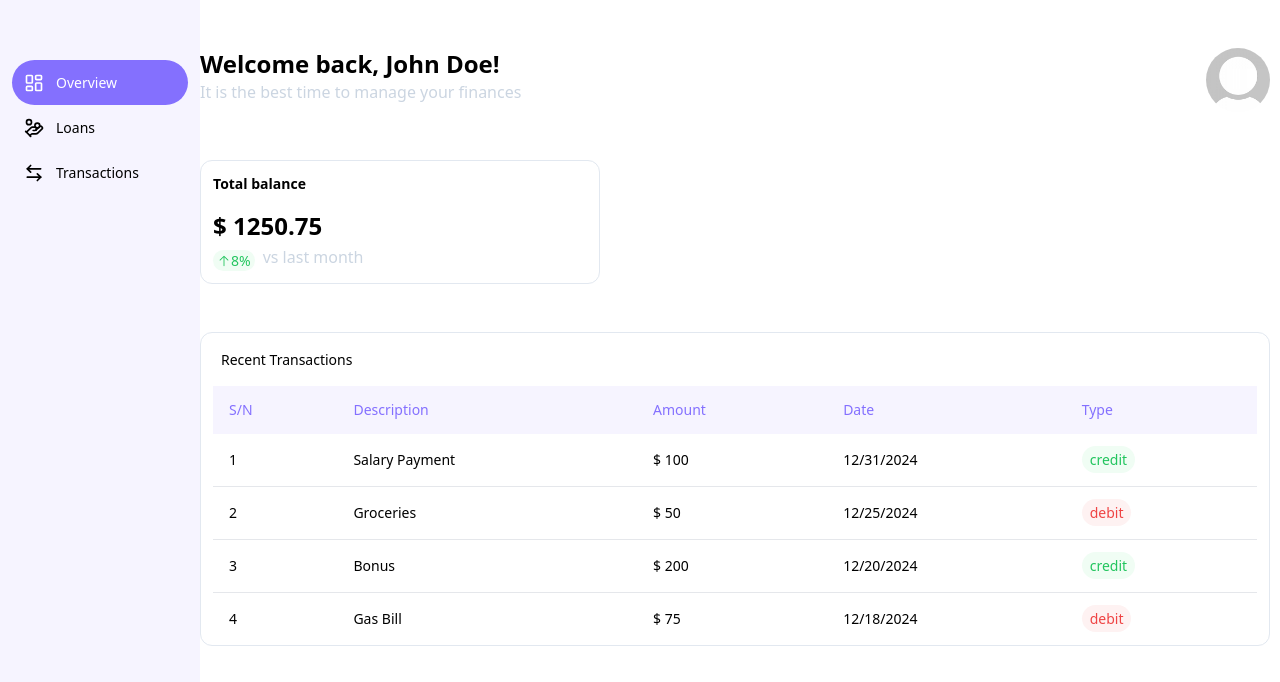
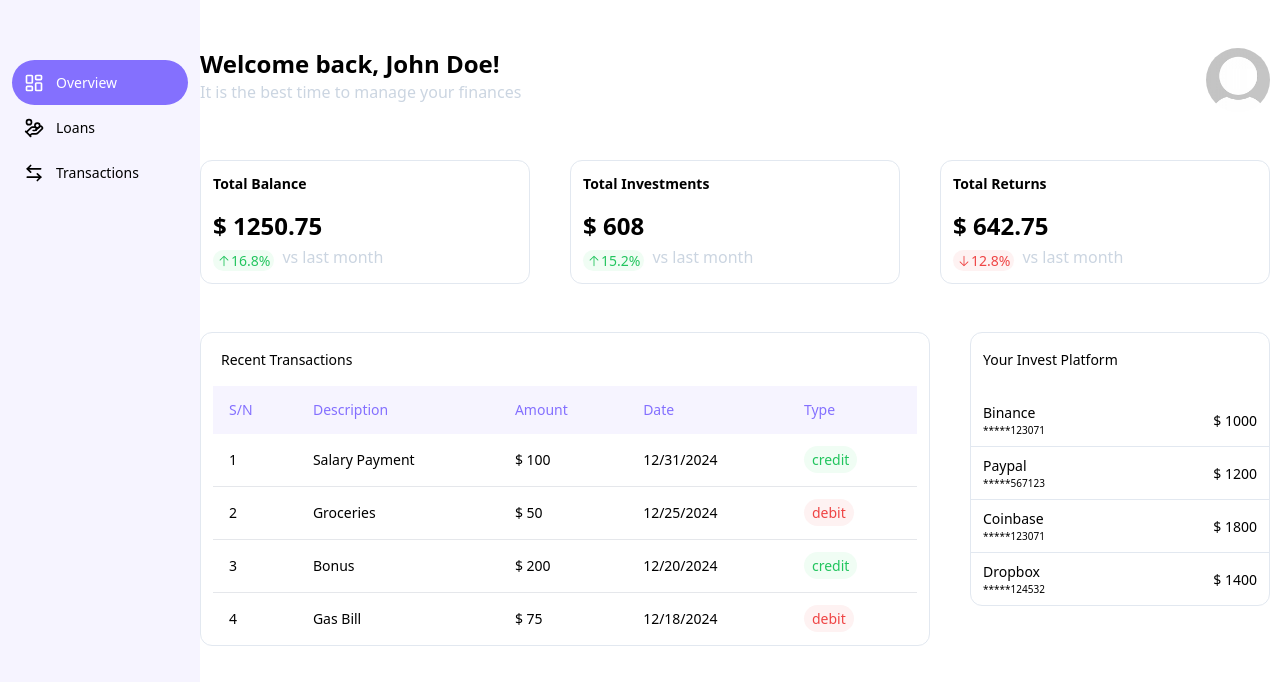
Before and after one commit to PaulMarv/finance-dashboard, a Next.js app: page /overview in a window 1280 px wide. Shown: the top 682 px of the page. Built offline with nearby package versions, Linux system fonts and the light colour scheme.

Commit message:
updated fintech app to include investments

```diff
--- /dev/null
+++ b/public/mocks/investments.json
@@ -0,0 +1,23 @@
+[
+  {
+    "platform": "Binance",
+    "account_number": 34567123071,
+    "investment": 1000
+  },
+  {
+    "platform": "Paypal",
+    "account_number": 18034567123,
+    "investment": 1200
+  },
+  {
+    "platform": "Coinbase",
+    "account_number": 34567123071,
+    "investment": 1800
+  },
+
+  {
+    "platform": "Dropbox",
+    "account_number": 54567124532,
+    "investment": 1400
+  }
+]
--- a/public/mocks/user.json
+++ b/public/mocks/user.json
@@ -1,7 +1,22 @@
 {
-    "id": "67nkyifjbjhgbr4",
-    "name": "John Doe",
-    "accountBalance": 1250.75,
+  "id": "67nkyifjbjhgbr4",
+  "name": "John Doe",
+  "totalBalance": {
+    "amount": 1250.75,
     "monthlyTrend": "upward",
-    "percentageChange": 8
+    "percentageChange": 16.8,
+    "currency": "USD"
+  },
+  "totalInvestment": {
+    "amount": 608,
+    "monthlyTrend": "upward",
+    "percentageChange": 15.2,
+    "currency": "USD"
+  },
+  "totalReturns": {
+    "amount": 642.75,
+    "monthlyTrend": "downward",
+    "percentageChange": 12.8,
+    "currency": "USD"
   }
+}
--- /dev/null
+++ b/src/app/api/investments/route.ts
@@ -0,0 +1,18 @@
+import { NextResponse } from "next/server";
+import fsPromises from 'fs/promises';
+import path from 'path';
+
+
+const userFilePath = path.join(process.cwd(), 'public/mocks/investments.json')
+
+export async function GET() {
+    try {
+        const investments = await fsPromises.readFile(userFilePath, 'utf-8')
+        const json = JSON.parse(investments)
+        return NextResponse.json(json)
+        // eslint-disable-next-line @typescript-eslint/no-unused-vars
+    } catch (error) {
+        return new NextResponse(JSON.stringify({ message: "No investment data found!" }),
+            { status: 404, headers: { 'content-type': 'application/json' } });
+    }
+}
--- a/src/app/overview/page.tsx
+++ b/src/app/overview/page.tsx
@@ -1,12 +1,12 @@
 'use client';
 import { useUserContext } from '@/components/providers/user-provider';
+import DashboardCard from '@/components/ui/dashboard-card';
 import { Table, TableBody, TableCell, TableHead, TableHeader, TableRow } from '@/components/ui/table';
-import { ArrowUp } from '@phosphor-icons/react';
 import Image from 'next/image';
 import React from 'react'
 
 const Dashboard = () => {
-  const { user, transactions } = useUserContext();
+  const { user, transactions, investments } = useUserContext();
 
   return (
     <div className='w-full flex flex-col lg:gap-8 gap-4'>
@@ -24,31 +24,13 @@ const Dashboard = () => {
           />
         </div>
       </div>
-      <div className='w-full mt-4'>
-        <div className='rounded-xl border-[1px] border-slate-200 min-h-[100px] p-3 w-full lg:max-w-[400px]'>
-          <p className='text-[14px] font-bold'>Total balance</p>
-          <div>
-            <p className='mt-4 text-2xl font-bold'>$ {user?.accountBalance} </p>
-            <div className='flex gap-2 items-center'>
-              <div className={`flex text-[14px] items-center mt-2 rounded-full px-1 ${user?.monthlyTrend === 'upward' ? 'text-green-500 bg-green-50' : 'text-red-500 bg-red-50'}`}>
-                {
-                  user?.monthlyTrend === 'upward' ?
-                    <span className='flex items-center '>
-                      <ArrowUp size={14} /> <span className='text-green-500'>{user?.percentageChange}%</span>
-                    </span> :
-                    <span className='flex items-center '>
-                      <ArrowUp size={14} /> <span className='text-red-500'>{user?.percentageChange}%</span>
-                    </span>
-                }
+      <div className='w-full mt-4 flex flex-col lg:flex-row gap-10 flex-wrap'>
+        <DashboardCard title={'Total Balance'} amount={user?.totalBalance?.amount ?? 0} trend={user?.totalBalance?.monthlyTrend ?? 'upward'} percentageChange={user?.totalBalance?.percentageChange ?? 0} />
+        <DashboardCard title={'Total Investments'} amount={user?.totalInvestment?.amount ?? 0} trend={user?.totalInvestment?.monthlyTrend ?? 'upward'} percentageChange={user?.totalInvestment?.percentageChange ?? 0} />
+        <DashboardCard title={'Total Returns'} amount={user?.totalReturns?.amount ?? 0} trend={user?.totalReturns?.monthlyTrend ?? 'upward'} percentageChange={user?.totalReturns?.percentageChange ?? 0} />
       </div>
-              <span className='text-slate-300'>
-                vs last month
-              </span>
-            </div>
-          </div>
-        </div>
-      </div>
-      <div className='mt-4 rounded-xl border-[1px] px-3 pt-4 border-slate-200 w-full'>
+      <div className='mt-4 w-full flex flex-col lg:flex-row gap-10 lg:justify-between'>
+        <div className='rounded-xl border-[1px] px-3 pt-4 border-slate-200 w-full'>
           <p className='text-[14px] font-medium px-2'>Recent Transactions</p>
           <div className='mt-4'>
             <Table>
@@ -82,8 +64,26 @@ const Dashboard = () => {
             </Table>
           </div>
         </div>
+        <div className='rounded-xl border-[1px] border-slate-200 w-full h-fit lg:max-w-[300px]'>
+          <h2 className='px-3 py-4 text-[14px] font-medium'>Your Invest Platform</h2>
+          <div className='mt-2'>
+            {investments.map((item, index) => (
+              <div key={index} className={`flex items-center justify-between px-3 py-2 ${index !== investments.length - 1 ? 'border-b border-slate-200' : ''}`}>
+                <p className='text-[14px] flex flex-col'>
+                  <span>
+                    {item.platform}
+                  </span>
+                  <span className="text-[10px] font-normal">
+                    {"*".repeat(5) + item?.account_number?.toString().slice(5)}
+                  </span>
+                </p>
+                <p className='text-[14px]'>$ {item.investment}</p>
+              </div>
+            ))}
+          </div>
+        </div>
+      </div>
     </div>
   )
 }
-
 export default Dashboard
--- a/src/components/providers/user-provider.tsx
+++ b/src/components/providers/user-provider.tsx
@@ -1,12 +1,13 @@
 "use client";
 
-import { LoanProps, TransactionProps, User } from "@/types";
+import { InvestmentsProps, LoanProps, TransactionProps, User } from "@/types";
 import React, { createContext, useContext, useEffect, useState } from "react";
 
 type UserContextType = {
   user: User | null;
   transactions: TransactionProps;
   loans: LoanProps;
+  investments: InvestmentsProps;
   loading: boolean;
   error: string | null;
 };
@@ -17,6 +18,7 @@ export const UserProvider: React.FC<{ children: React.ReactNode }> = ({ children
   const [user, setUser] = useState<User | null>(null);
   const [transactions, setTransactions] = useState<TransactionProps>([]);
   const [loans, setLoans] = useState<LoanProps>([]);
+  const [investments, setInvestments] = useState<InvestmentsProps>([]);
   const [loading, setLoading] = useState(true);
   const [error, setError] = useState<string | null>(null);
 
@@ -39,12 +41,18 @@ export const UserProvider: React.FC<{ children: React.ReactNode }> = ({ children
       const loansData = await loansResponse.json();
       setLoans(loansData);
 
-      setError(null); // Reset error state on successful fetch
+      //Fetch Investments
+      const investmentsResponse = await fetch("/mocks/investments.json");
+      const investmentsData = await investmentsResponse.json();
+      setInvestments(investmentsData);
+
+
+      setError(null);
     } catch (err) {
       console.error("Error fetching data:", err);
       setError("Failed to fetch user data. Please try again.");
     } finally {
-      setLoading(false); // Ensure loading is false after fetch attempt
+      setLoading(false);
     }
   };
 
@@ -53,7 +61,7 @@ export const UserProvider: React.FC<{ children: React.ReactNode }> = ({ children
   }, []);
 
   return (
-    <UserContext.Provider value={{ user, transactions, loans, loading, error }}>
+    <UserContext.Provider value={{ user, transactions, loans, investments, loading, error }}>
       {children}
     </UserContext.Provider>
   );
--- /dev/null
+++ b/src/components/ui/dashboard-card.tsx
@@ -0,0 +1,38 @@
+import React from 'react';
+import { ArrowUp, ArrowDown } from '@phosphor-icons/react';
+
+interface DashboardCardProps {
+    title: string;
+    amount: number;
+    trend: 'upward' | 'downward';
+    percentageChange: number;
+}
+
+const DashboardCard = ({ title, amount, trend, percentageChange }: DashboardCardProps) => {
+    return (
+        <div className='rounded-xl border-[1px] border-slate-200 min-h-[100px] p-3 lg:min-w-[330px] w-full lg:w-fit'>
+            <p className='text-[14px] font-bold capitalize '>{title}</p>
+            <div className=''>
+                <p className='mt-4 text-2xl font-bold'>$ {amount} </p>
+                <div className='flex gap-2 items-center'>
+                    <div className={`flex text-[14px] items-center mt-2 rounded-full px-1 ${trend === 'upward' ? 'text-green-500 bg-green-50' : 'text-red-500 bg-red-50'}`}>
+                        {
+                            trend === 'upward' ?
+                                <span className='flex items-center '>
+                                    <ArrowUp size={14} /> <span className='text-green-500'>{percentageChange}%</span>
+                                </span> :
+                                <span className='flex items-center '>
+                                    <ArrowDown size={14} /> <span className='text-red-500'>{percentageChange}%</span>
+                                </span>
+                        }
+                    </div>
+                    <span className='text-slate-300'>
+                        vs last month
+                    </span>
+                </div>
+            </div>
+        </div>
+    )
+}
+
+export default DashboardCard
```
Also changed, not shown: src/types/index.ts (+16 -3 lines). Lines whose indentation alone changed are shown as unchanged.
